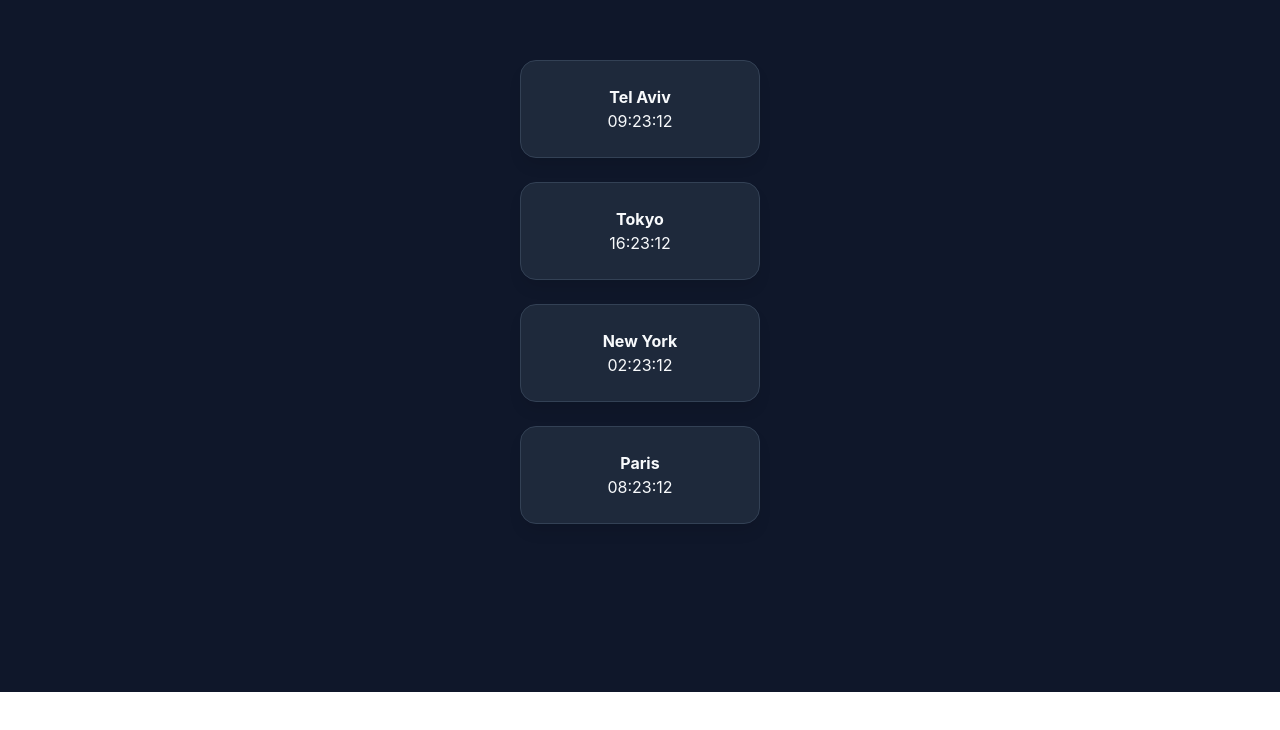
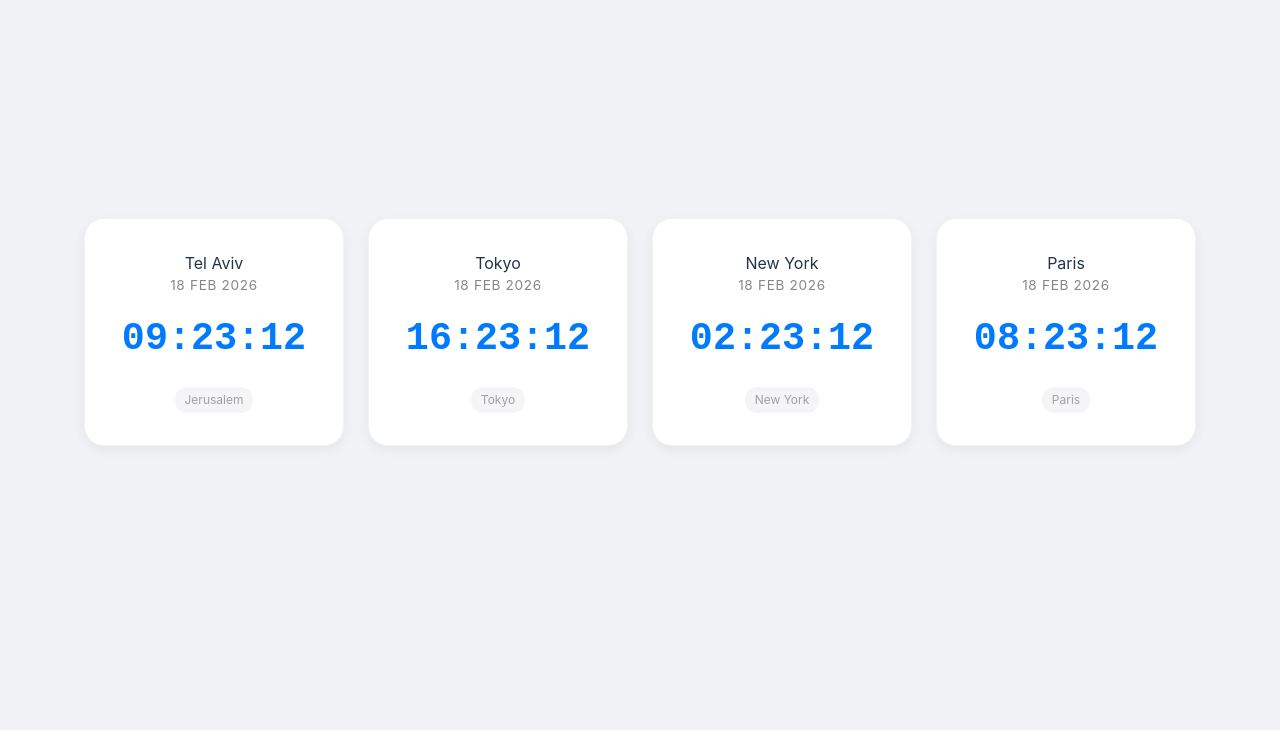
Before and after one commit to PogorelskiyGrigoriy/Tel_Ran_course, a React (Vite) app: page / in a window 1280 px wide. Shown: the part 108-838 px from the top of the page. Before the commit the page ends 800 px from the top, so only its background shows below. Built offline with nearby package versions, Linux system fonts and the light colour scheme.

Commit message:
timer via service and listeners

```diff
--- a/package.json
+++ b/package.json
@@ -10,6 +10,7 @@
     "preview": "vite preview"
   },
   "dependencies": {
+    "dayjs": "^1.11.19",
     "react": "^19.2.0",
     "react-dom": "^19.2.0"
   },
--- a/src/App.css
+++ b/src/App.css
@@ -1,98 +1,88 @@
-/* СТИЛИ ПОЛОНОСТЬЮ СГЕНЕРИРОВАНЫ AI */
-
-:root {
-  --bg-color: #0f172a;
-  --card-bg: #1e293b;
-  --text-main: #f8fafc;
-  --text-dim: #94a3b8;
-  --accent: #38bdf8;
-  --border: #334155;
+/* Базовые настройки страницы */
+body {
+  margin: 0;
+  padding: 40px 20px;
+  background-color: #f0f2f5;
+  font-family: -apple-system, BlinkMacSystemFont, "Segoe UI", Roboto, sans-serif;
+  display: flex;
+  justify-content: center;
 }
 
-body {
-  display: flex;
-  justify-content: center;
-  align-items: center;
-  min-height: 100vh;
-  margin: 0;
-  font-family: 'Inter', system-ui, -apple-system, sans-serif;
-  background-color: var(--bg-color);
-  color: var(--text-main);
+/* Сетка (Grid) — подстраивается под количество карточек */
+.timer-grid {
+  display: grid;
+  /* Карточки будут иметь ширину минимум 260px и занимать всё свободное место */
+  grid-template-columns: repeat(auto-fit, minmax(260px, 1fr));
+  gap: 24px;
+  width: 100%;
+  max-width: 1200px;
 }
 
-.app-container {
-  padding: 3rem 1rem;
-  max-width: 1100px;
-  margin: 0 auto;
+/* Стили карточки таймера */
+.timer-card {
+  background: #ffffff;
+  padding: 32px 24px;
+  border-radius: 20px;
+  box-shadow: 0 4px 12px rgba(0, 0, 0, 0.05);
+  display: flex;
+  flex-direction: column;
+  align-items: center;
+  transition: all 0.3s ease;
+  border: 1px solid rgba(0, 0, 0, 0.05);
 }
 
-.header {
-  text-align: center;
-  margin-bottom: 3.5rem;
+/* Эффект при наведении */
+.timer-card:hover {
+  transform: translateY(-5px);
+  box-shadow: 0 12px 24px rgba(0, 0, 0, 0.1);
+  border-color: #007aff;
 }
 
-.header h1 {
-  font-size: 3rem;
-  font-weight: 800;
-  margin: 0;
-  background: linear-gradient(135deg, #38bdf8 0%, #818cf8 100%);
-  background-clip: text;
-  -webkit-background-clip: text;
-  -webkit-text-fill-color: transparent;
+/* Название города */
+.timer-card strong {
+  font-size: 1.2rem;
+  color: #1d1d1f;
+  margin-bottom: 12px;
+  font-weight: 600;
+  letter-spacing: -0.02em;
 }
 
-.header p {
-  color: var(--text-dim);
-  margin-top: 0.5rem;
-  font-size: 1.1rem;
+/* Дата (если вы ее добавили) */
+.date-display {
+  font-size: 0.85rem;
+  color: #86868b;
+  margin-bottom: 8px;
+  text-transform: uppercase;
+  letter-spacing: 0.05em;
 }
 
-/* Сетка с автоматической адаптивностью */
-.timer-grid {
-  display: grid;
-  grid-template-columns: repeat(auto-fit, minmax(240px, 1fr));
-  gap: 1.5rem;
+/* Отображение времени */
+.time-display {
+  font-family: "SF Mono", "JetBrains Mono", "Courier New", monospace;
+  font-size: 2.4rem;
+  font-weight: 700;
+  color: #007aff; /* Синий акцент */
+  margin: 8px 0;
+  font-variant-numeric: tabular-nums; /* Чтобы цифры не прыгали */
 }
 
-.timer-card {
-  background-color: var(--card-bg);
-  border: 1px solid var(--border);
-  border-radius: 16px;
-  padding: 1.5rem;
-  text-align: center;
-  transition: all 0.3s cubic-bezier(0.4, 0, 0.2, 1);
-  box-shadow: 0 10px 15px -3px rgba(0, 0, 0, 0.1);
+/* Подпись временной зоны */
+.timezone-label {
+  font-size: 0.75rem;
+  color: #a1a1a6;
+  background: #f5f5f7;
+  padding: 4px 10px;
+  border-radius: 12px;
+  margin-top: 10px;
 }
 
-.timer-card:hover {
-  transform: translateY(-5px);
-  border-color: var(--accent);
-  box-shadow: 0 20px 25px -5px rgba(0, 0, 0, 0.2);
+/* Адаптивность для мобильных устройств */
+@media (max-width: 480px) {
+  .timer-grid {
+    grid-template-columns: 1fr;
+  }
+
+  .time-display {
+    font-size: 2rem;
+  }
 }
-
-.city-name {
-  color: var(--text-dim);
-  font-size: 0.75rem;
-  font-weight: 600;
-  text-transform: uppercase;
-  letter-spacing: 0.1em;
-  display: block;
-  margin-bottom: 0.75rem;
-}
-
-.time-display {
-  font-size: 2.25rem;
-  font-weight: 700;
-  color: var(--text-main);
-  /* Предотвращает "дрожание" цифр при обновлении */
-  font-variant-numeric: tabular-nums;
-  margin-bottom: 0.5rem;
-}
-
-.date-display {
-  color: var(--text-dim);
-  font-size: 0.95rem;
-  padding-top: 0.75rem;
-  border-top: 1px solid var(--border);
-  font-weight: 400;
-}
--- a/src/components/Timer.tsx
+++ b/src/components/Timer.tsx
@@ -1,21 +1,52 @@
-import { useState, useEffect } from 'react';
+import { useState, useEffect, useMemo } from 'react';
 import { timeService } from '../services/TimeService';
 
-// Компонент для отображения текущего времени в заданной временной зоне
-export const Timer = ({ city, zone }: { city: string, zone: string }) => {
+// Компонент для отображения времени в определенном часовом поясе
+interface TimerProps {
+  city: string;
+  zone: string;
+}
+
+export const Timer = ({ city, zone }: TimerProps) => {
   const [date, setDate] = useState(new Date());
 
-  // Подписываемся на "тик" при монтировании и отписываемся при размонтировании
+  // Подписываемся на обновления времени при монтировании компонента
   useEffect(() => {
-    const unsubscribe = timeService.subscribe(newDate => setDate(newDate));
-    return unsubscribe;
+    return timeService.subscribe(newDate => setDate(newDate));
   }, []);
 
-  // Выводим время в нужной временной зоне
-  return (
-    <div className="timer-card">
-      <strong>{city}</strong>
-      <div>{date.toLocaleTimeString('en-US', { timeZone: zone, hour12: false })}</div>
-    </div>
-  );
+// Создаем форматтер для данного часового пояса, мемоизируя его для оптимизации
+const formatter = useMemo(() => {
+  return new Intl.DateTimeFormat('en-GB', {
+    timeZone: zone,
+    day: 'numeric',
+    month: 'short',
+    year: 'numeric',
+    hour: '2-digit',
+    minute: '2-digit',
+    second: '2-digit',
+    hour12: false,
+  });
+}, [zone]);
+
+// Разделяем дату и время для лучшей верстки (опционально)
+// Intl позволяет форматировать части отдельно через formatToParts
+const parts = formatter.formatToParts(date);
+const timeString = parts
+  .filter(p => ['hour', 'minute', 'second'].includes(p.type))
+  .map(p => p.value)
+  .join(':');
+const dateString = parts
+  .filter(p => ['day', 'month', 'year'].includes(p.type))
+  .map(p => p.value)
+  .join(' ');
+
+return (
+  <div className="timer-card">
+    <span className="city-name">{city}</span>
+    <div className="date-display">{dateString}</div>
+    <div className="time-display">{timeString}</div>
+    <span className="timezone-label">{zone.split('/')[1].replace('_', ' ')}</span>
+  </div>
+);
 };
--- a/src/services/TimeService.ts
+++ b/src/services/TimeService.ts
@@ -1,24 +1,21 @@
-// Сервис для получения текущего времени и уведомления всех подписчиков каждую секунду
-class TimeService {
-  private static instance = new TimeService();
-  private listeners: ((d: Date) => void)[] = [];
+// Сервис для управления временем и подписчиками на его изменения
+type TimeListener = (date: Date) => void;
 
-  // Конструктор запускает таймер, который каждую секунду вызывает всех подписчиков с текущим временем
-  private constructor() {
-    setInterval(() => {
-      const now = new Date();
-      this.listeners.forEach(fn => fn(now));
-    }, 1000);
+let listeners: TimeListener[] = [];
+
+// Единый интервал для всего приложения
+setInterval(() => {
+  const now = new Date();
+  // Создаем копию массива перед итерацией для безопасности
+  [...listeners].forEach(render => render(now));
+}, 1000);
+
+// Экспортируем объект с методом подписки, который возвращает функцию отписки
+export const timeService = {
+  subscribe(fn: TimeListener) {
+    listeners.push(fn);
+    return () => {
+      listeners = listeners.filter(l => l !== fn);
+    };
   }
-
-  public static getInstance() { return this.instance; }
-
-  // Добавить слушателя в список
-  subscribe(fn: (d: Date) => void) {
-    this.listeners.push(fn);
-    // Возвращаем функцию для удаления из списка (отписки)
-    return () => { this.listeners = this.listeners.filter(l => l !== fn); };
-  }
-}
-
-export const timeService = TimeService.getInstance();
+};
```
Also changed, not shown: src/App.tsx (+6 -5 lines), 1 other file (tests, documents, lock files or other folders).
